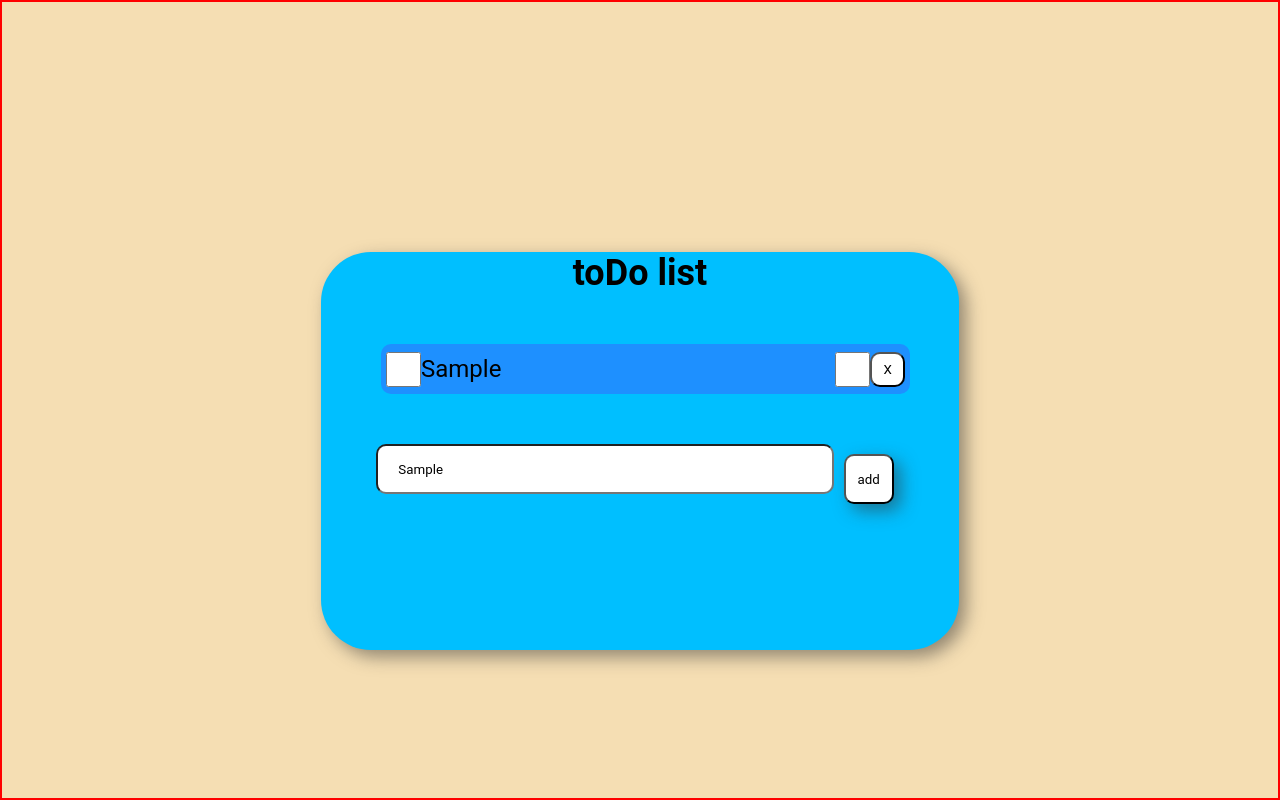
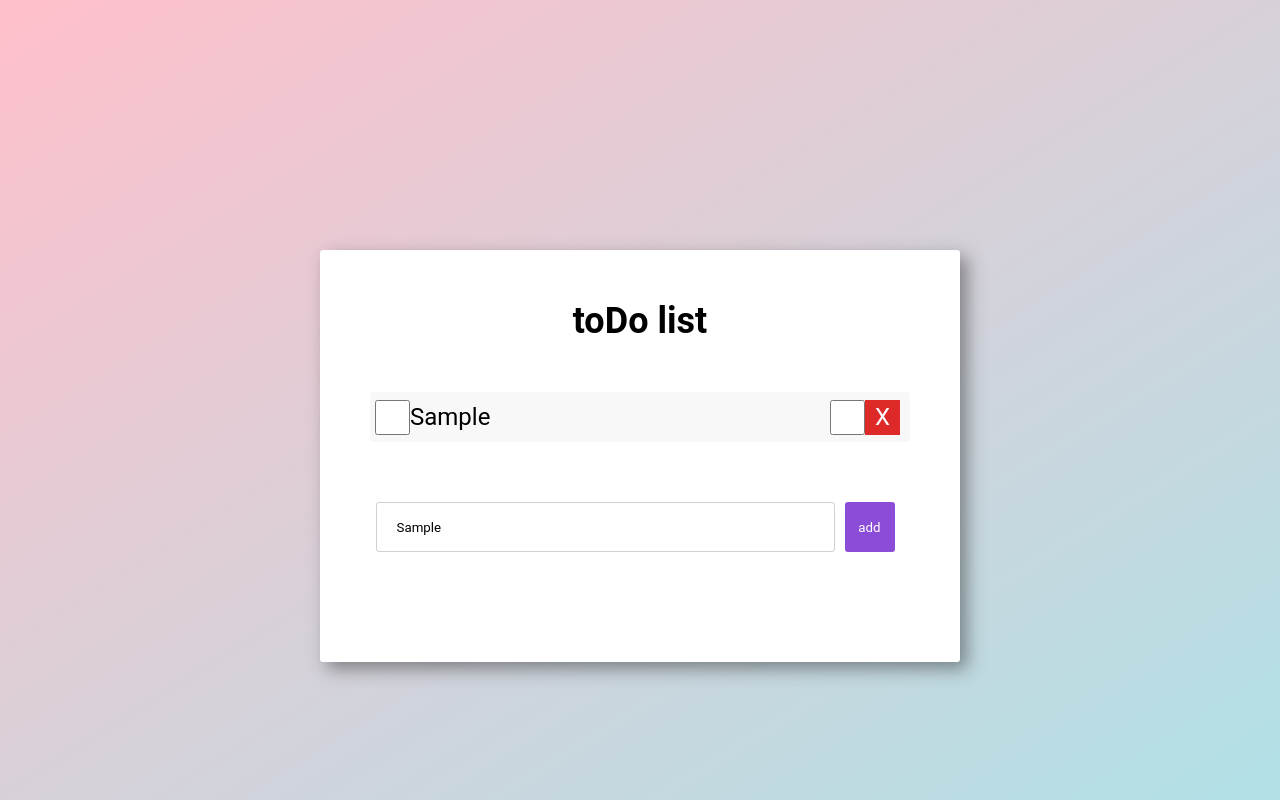
Before and after one commit to bis-16/todo, a plain HTML site: page index.html in a window 1280 px wide. Both pictures are taken after typing "Sample" into the empty fields and a click on the button "add". Shown: the top 800 px of the page. Drawn offline with Linux system fonts and the light colour scheme.

Commit message:
редизайн, рефакторинг, починил галочку избранного

```diff
--- a/index.html
+++ b/index.html
@@ -13,7 +13,7 @@
         </form>
 
         <form class="buttons">
-            <input id="input1"/>
+            <input id="input1" placeholder="Enter you task"/>
             <button id="btn__add" type="submit">add</button>
 <!--            <button id="btn__remove">remove</button>-->
         </form>
--- a/script.js
+++ b/script.js
@@ -2,9 +2,10 @@
 document.addEventListener('DOMContentLoaded',()=> {
 
 
-let parentToDoForm = document.querySelector('.tasks'),
-            btnAdd = document.querySelector("#btn__add"),
-             input = document.querySelector("#input1");
+
+    let         btnAdd = document.querySelector("#btn__add"),
+                 input = document.querySelector("#input1"),
+             tasksForm = document.querySelector(".tasks")
 
     //console.log(parentToDoForm)
     //console.log(1);
@@ -17,69 +18,77 @@ class Task {
             this.checked = false
             this.favorite = false
         }
-    render(value) {
-        parentToDoForm.innerHTML += `
-        <div class="div__checkbox">
+        render() {
+            let checked = "", favChecked = "", favorite = ""
+
+            if (this.checked === true) checked = "checked"
+            if (this.favorite === true) {
+                favChecked = "checked"
+                favorite = "favorite"
+            }
+
+            console.log("this=",this)
+
+            tasksForm.innerHTML += `
+            <div class="div__checkbox ${checked} ${favorite}">
                 <div class="div__checkbox__1">
-                <input type="checkbox" class="checkbox" >
+                    <input type="checkbox" class="checkbox" ${checked}>
                     ${this.value}
                 </div>
                 <div class="div__checkbox__2">
-                <input type="checkbox" class="favorite">
+                    <input type="checkbox" class="favoriteClass" ${favChecked}>
                     <button class="btn__remove">X</button>
                 </div>
             </div>
 
            `
         }
-    remover(){
+        remover() {
 
         }
     }
 
-function drawAllTasks(taskValue=0) {
+    function drawAllTasks(taskValue= 0) {
         console.log('tasks=',tasks)
-    parentToDoForm.innerHTML = ""
-    tasks.forEach(item => item.render() )
+        tasksForm.innerHTML = ""
+        tasks.forEach((item, id) => {
+            item.render()//.bind(item)
+        })
+
+        checkedTask()
+        removeTask();
     }
+
+
+    // let checkVerification = (selector) => {
+    //
+    // }
 
     function checkedTask() {
         let btnChk = document.querySelectorAll(".checkbox")
-    //console.log('chk1');
+        let btnFav = document.querySelectorAll(".favoriteClass")
         btnChk.forEach((item, id) => {
-        //console.log('chk2');
             item.addEventListener('click',(event)=>{
-            //console.log('chk3');
-            //event.preventDefault();
-            //let target = event.target
-            //console.log('item=',item);
-            console.log('item.parentNode=',item.parentNode.parentNode)
                 item.parentNode.parentNode.classList.toggle("checked")
+                tasks[id].checked = !tasks[id].checked;
             })
         })
-
+        btnFav.forEach((item, id) => {
+            item.addEventListener('click',(event)=>{
+                item.parentNode.parentNode.classList.toggle("favorite")
+                tasks[id].favorite = !tasks[id].favorite;
+            })
+        })
     }
 
     function removeTask() {
-    //console.log('remove1');
         let btnRemove = document.querySelectorAll(".btn__remove")
         btnRemove.forEach((item,id) => {
-        //console.log('remove2');
-        //console.log('item2=',item);
             item.addEventListener('click',(event) => {
                 event.preventDefault();
-            //console.log('event3=',event)
-            //console.log('remove3');
-            //console.log('parentToDoForm=',parentToDoForm);
-            //console.log('event=',event);
-            //console.log('item=',item);
-            //console.log('item.parentNode=',item.parentNode.parentNode.remove());
-            item.parentNode.parentNode.remove()
-            //console.log('id',id);
                 tasks.splice(id,1);
-            //item.remove();
+                drawAllTasks()
              });
-
         })
     }
 
@@ -87,24 +96,28 @@ function removeTask() {
 
     btnAdd.addEventListener('click',(event) => {
         event.preventDefault();
-    console.log('parentToDoForm=',parentToDoForm);
+        let buttonForm = document.querySelector(".buttons")
+        let errElem = document.createElement('div').textContent = "error"
+
+        if (input.value !== "") {
             let newTask = new Task(input.value)
             tasks.push(newTask)
+            drawAllTasks()
+        }
+        // else {
+        //
+        //     console.log(buttonForm);
+        //     console.log(errElem);
+        //     buttonForm.after(errElem)
+        //     //buttonForm.appendChild("фыва")
+        //     console.error("er")
+        //
+        // }
 
-
-    //newTask.render(input.value)
-    drawAllTasks()
-    checkedTask()
-    removeTask();
+        //
+        // checkedTask()
+        // checkedFav()
+        // removeTask();
     });
 
-
-
-
-
-
-
-
-
-
 })
--- a/style.scss
+++ b/style.scss
@@ -9,15 +9,17 @@ html, body{
     margin: 0;
     padding: 0;
     font-family: 'Roboto', sans-serif;
+    border: none;
 }
 
 .name {
     h1 {
+        //padding-top: 25px;
         text-align: center;
         //margin: 0 auto;
         //align-items: center;
         //align-content: center;
-        margin: 50px 0px 50px 0;
+        margin: 0px 0px 50px 0;
     }
 }
 
@@ -25,10 +27,12 @@ html, body{
     display: flex;
     align-items: center;
     justify-content: space-between;
+    //box-shadow: 7px 7px 17px 0px rgba(50, 50, 50, 0.5);
+
     .checkbox{
         height: 35px;
         width: 35px;
-        border-radius: 10px;
+        border-radius: 3px;
 
     }
     .div__checkbox__1{
@@ -47,21 +51,28 @@ html, body{
         //justify-content: center;
         //text-align: right;
         //border: green 1px solid;
-        .favorite{
+        .favoriteClass{
             height: 35px;
             width: 35px;
+            background-color: #8b4dd7;
         }
         .btn__remove{
             height: 35px;
             width: 35px;
-            background-color: white;
-            border-radius: 10px;
+            background-color: #de2929;
+            color: white;
+            font-size: 100%;
+            //border-radius: 10px;
+
+            text-decoration: none;
+            margin: 0 5px 0 0;
+
         }
     }
     height: 50px;
     width: 90%;
-    border-radius: 10px;
-    background-color: dodgerblue;
+    border-radius: 3px;
+    background-color: #f8f8f8;//dodgerblue;
     margin: 10px;
     padding: 5px;
 
@@ -75,26 +86,44 @@ html, body{
 
 
 .style1 {
-    background: wheat;
-    border: 2px solid red;
+    //background: wheat;
+    background: linear-gradient(to top left, powderblue, pink);
+    //border: 2px solid red;
+
 }
 
 .style2{
     margin: 0 auto;
     margin-top: 250px;
-    background: deepskyblue;
+    background: white;//deepskyblue;
     border: 0px solid ;
     width: 50%;
     min-width: 500px;
     min-height: 50%;
-    border-radius: 50px;
+    border-radius: 3px;
     box-shadow: 7px 7px 17px 0px rgba(50, 50, 50, 0.5);
+    padding: 50px 0 50px 0;
 }
 
 .tasks{
-    margin-left: 50px;
+    margin-left: 40px;
+//background-color: #d24dd7;
+    //display: flex;
+    //align-content: center;
 }
 
+.error{
+    color: #de2929;
+}
+
+.btn__remove{
+    background-color: red;
+    //margin: 0 0 0 5px;
+    text-decoration: none;
+    &:hover{
+        border: #8e8e8e 1px solid;
+    }
+}
 
 .buttons{
     margin: 50px;
@@ -102,30 +131,43 @@ html, body{
     align-items: center;
     justify-content: center;
     input{
-        display: block;
+        //display: block;
         //align-items: center;
         //justify-content: center;
         //margin: 0 auto;
         //margin: 10px;
-        margin-bottom: 20px;
+        //margin-bottom: 20px;
         min-width: 85%;
         min-height: 50px;
-        border-radius: 10px;
+        border-radius: 3px;
         padding: 0 20px;
-        //box-shadow: 7px 7px 17px 0px rgba(50, 50, 50, 0.5);
-        &:hover, &:active{
-            box-shadow: 7px 7px 17px 0px rgba(50, 50, 50, 0.5);
+        border: #d0d0d0 1px solid;
+        //box-shadow: 7px 7px 17px 0 rgba(50, 50, 50, 0.5);
+        //&:hover, &:active{
+        //    box-shadow: 7px 7px 17px 0 rgba(50, 50, 50, 0.5);
+        //
+        //}
+        &:hover{
+            border: #8e8e8e 1px solid;
+        }
+        &:active{
+            border: none;
         }
     }
     #btn__add{
         display: block;
         //align-items: center;
         //justify-content: center;
-        background-color: white;
+        background-color: #8b4dd7;
         height: 50px;
         width: 50px;
-        border-radius: 10px;
+        border-radius: 3px;
+        border: none;
         margin: 10px;
-        box-shadow:         7px 7px 17px 0px rgba(50, 50, 50, 0.5);
+        color: white;
+        //box-shadow:         7px 7px 17px 0px rgba(50, 50, 50, 0.5);
+        &:hover{
+            border: #393939 1px solid;
+        }
     }
 }
```
Also changed, not shown: style.css, 1 other file. Lines whose indentation alone changed are shown as unchanged.
